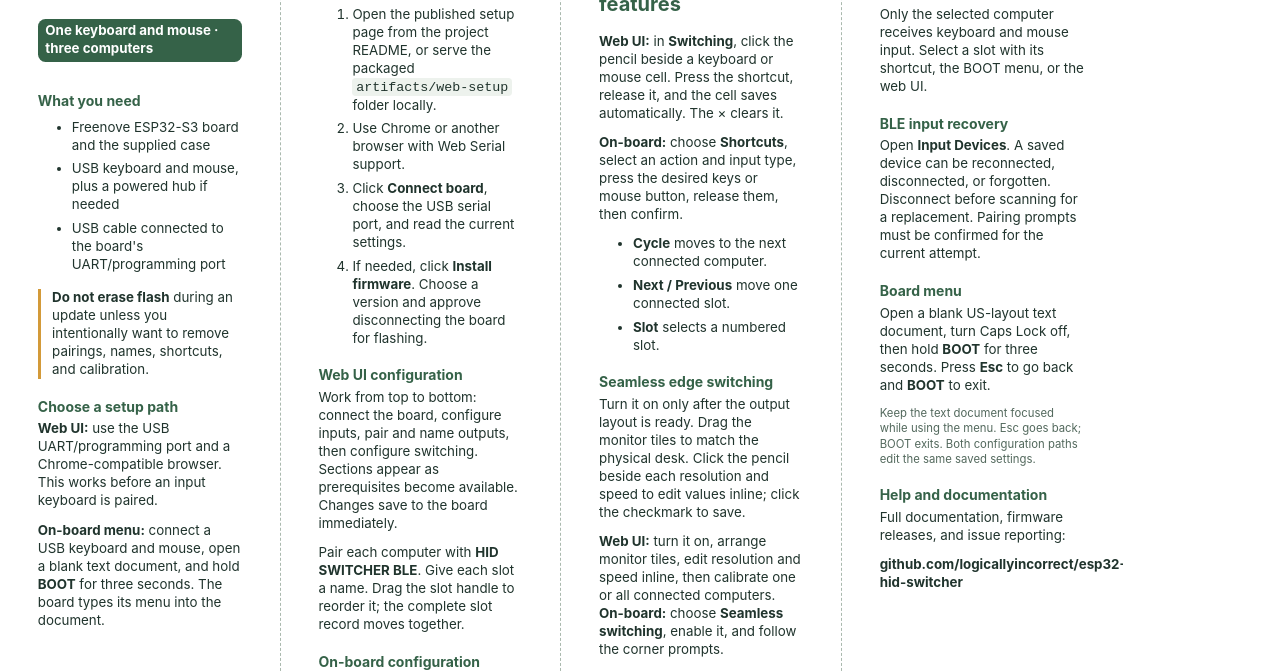
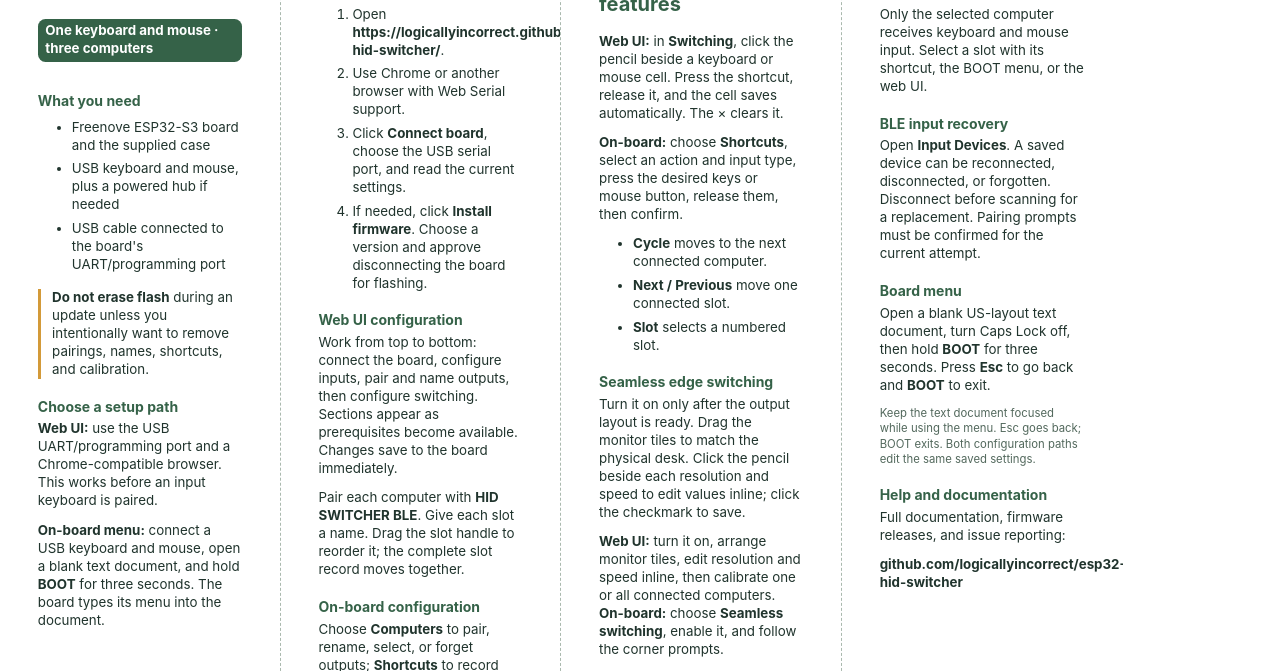
Before and after one commit to logicallyincorrect/esp32-hid-switcher, a plain HTML site: page docs/quick-start-a4.html in a window 1280 px wide. Shown: the part 93-764 px from the top of the page. Drawn offline with Linux system fonts and the light colour scheme.

Commit message:
docs: print hosted setup URL

```diff
--- a/docs/quick-start-a4.html
+++ b/docs/quick-start-a4.html
@@ -37,7 +37,7 @@
     </div>
     <div class="panel">
       <h2>1 · First-time setup</h2>
-      <ol><li>Open the published setup page from the project README, or serve the packaged <code>artifacts/web-setup</code> folder locally.</li><li>Use Chrome or another browser with Web Serial support.</li><li>Click <b>Connect board</b>, choose the USB serial port, and read the current settings.</li><li>If needed, click <b>Install firmware</b>. Choose a version and approve disconnecting the board for flashing.</li></ol>
+      <ol><li>Open <b>https://logicallyincorrect.github.io/esp32-hid-switcher/</b>.</li><li>Use Chrome or another browser with Web Serial support.</li><li>Click <b>Connect board</b>, choose the USB serial port, and read the current settings.</li><li>If needed, click <b>Install firmware</b>. Choose a version and approve disconnecting the board for flashing.</li></ol>
       <h3>Web UI configuration</h3>
       <p>Work from top to bottom: connect the board, configure inputs, pair and name outputs, then configure switching. Sections appear as prerequisites become available. Changes save to the board immediately.</p>
       <p>Pair each computer with <b>HID SWITCHER BLE</b>. Give each slot a name. Drag the slot handle to reorder it; the complete slot record moves together.</p>
```
